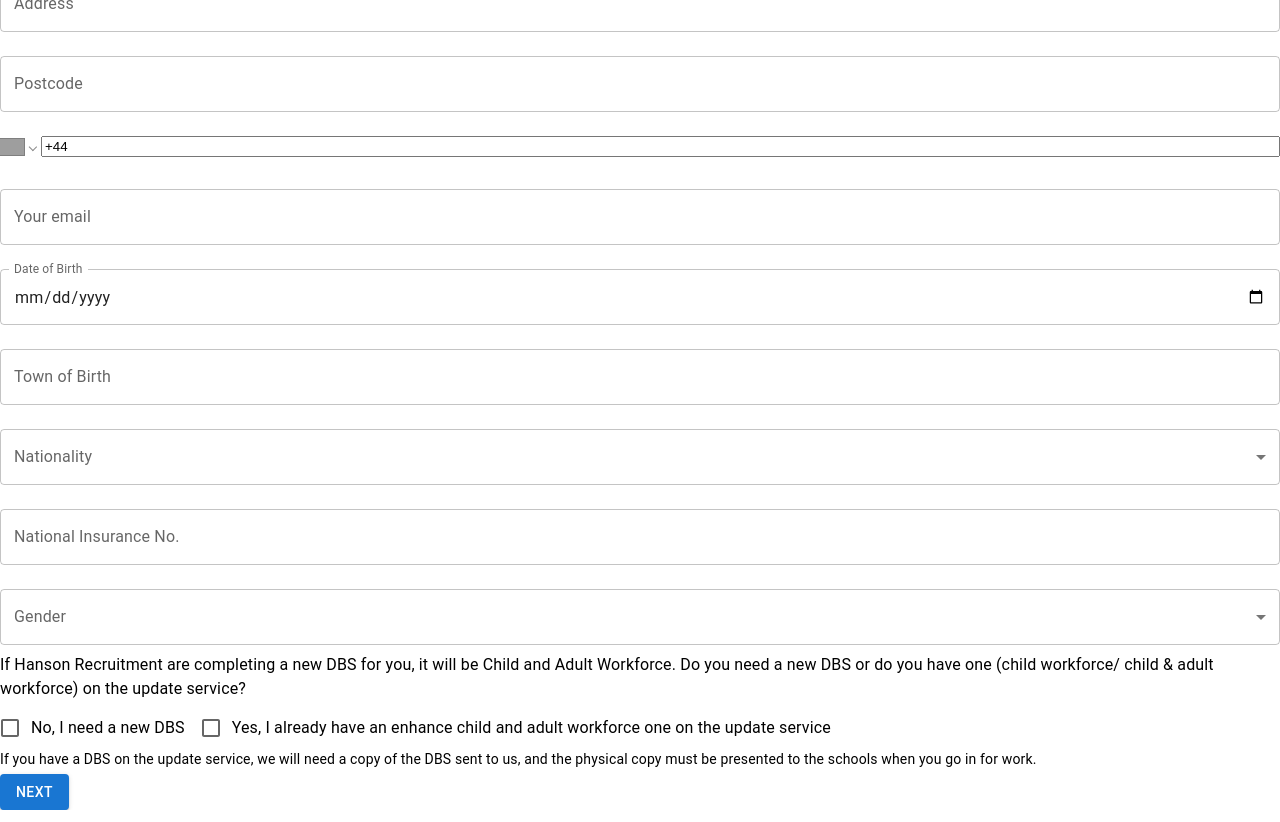
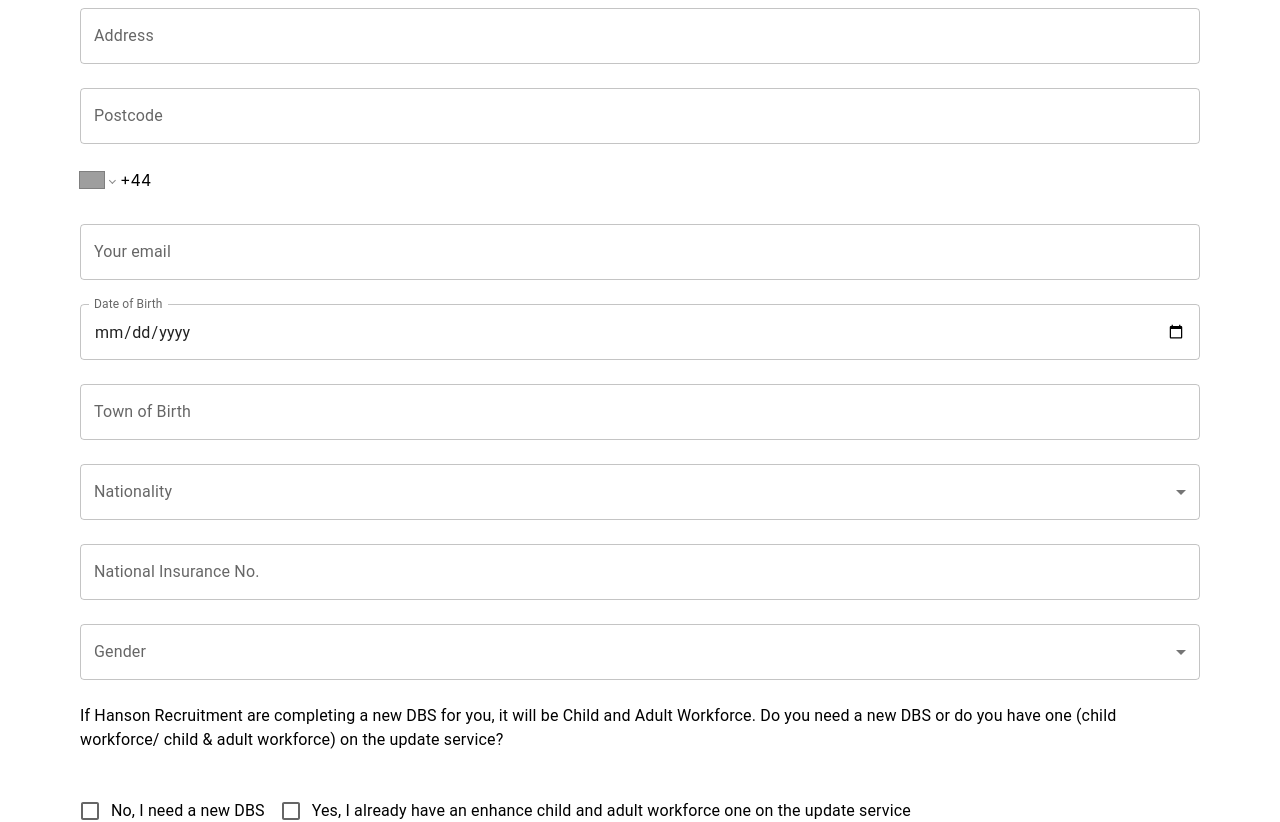
Before and after one commit to KwameO-a/Hanson-Recruitment, a React (Create React App) app in the folder my-app/ta-application-form/: page / in a window 1280 px wide. Shown: the part 560-1382 px from the top of the page. Built offline with nearby package versions, Linux system fonts and the light colour scheme; grey boxes are pictures that could not be loaded.

Commit message:
styling for personal details

```diff
--- a/my-app/ta-application-form/package.json
+++ b/my-app/ta-application-form/package.json
@@ -53,6 +53,7 @@
   },
   "devDependencies": {
     "@types/react-signature-canvas": "^1.0.5",
-    "@types/yup": "^0.32.0"
+    "@types/yup": "^0.32.0",
+    "tailwindcss": "^3.4.1"
   }
 }
--- a/my-app/ta-application-form/src/components/PersonalDetails/PersonalDetailsForm.tsx
+++ b/my-app/ta-application-form/src/components/PersonalDetails/PersonalDetailsForm.tsx
@@ -45,19 +45,23 @@ const PersonalDetails: React.FC<PersonalDetailsProps> = ({ onNext }) => {
 
 
   return (
+
+    <div className="w-[100%] h-full flex overflow-hidden ">
+      <div className="max-w-7xl h-full flex flex-col flex-nowrap content-center items-start justify-center px-20 my-8 ">
         <form>
           <Typography variant="h5" component="h2" gutterBottom style={{ fontWeight: 'bold' }}>
             Personal Details
           </Typography>
 
               {/* Title dropdown */}
-      <TextField select label="Title" value={title} onChange={(e) => setTitle(e.target.value)} fullWidth margin="normal">
+              <TextField select label="Title" value={title} onChange={(e) => setTitle(e.target.value)} fullWidth margin="normal" className="py-2 px-4 w-[100%] outline-none border-[1px] border-black rounded-[5px] ">
                 <MenuItem value="Dr.">Dr.</MenuItem>
                 <MenuItem value="Mr.">Mr.</MenuItem>
                 <MenuItem value="Mrs.">Mrs.</MenuItem>
                 <MenuItem value="Ms.">Ms.</MenuItem>
                 {/* Add more options as needed */}
               </TextField>
+
               {/* Text fields for personal information */}
               <TextField label="Legal First Name" value={firstName} onChange={(e) => setFirstName(e.target.value)} fullWidth margin="normal" />
               <TextField label="Legal Middle Name(s)" value={middleName} onChange={(e) => setMiddleName(e.target.value)} fullWidth margin="normal" />
@@ -79,6 +83,7 @@ const PersonalDetails: React.FC<PersonalDetailsProps> = ({ onNext }) => {
 
               <TextField type="date" label="Date of Birth" value={dateOfBirth} onChange={(e) => setDateOfBirth(e.target.value)} InputLabelProps={{ shrink: true, }} fullWidth margin="normal" />
               <TextField label="Town of Birth" value={townOfBirth} onChange={(e) => setTownOfBirth(e.target.value)} fullWidth margin="normal" />
+
               <TextField
                 select
                 label="Nationality"
@@ -97,12 +102,14 @@ const PersonalDetails: React.FC<PersonalDetailsProps> = ({ onNext }) => {
               <TextField select label="Gender" value={gender} onChange={(e) => setGender(e.target.value)} fullWidth margin="normal">
                 <MenuItem value="Female">Female</MenuItem>
                 <MenuItem value="Male">Male</MenuItem>
+
                 {/* Add more options as needed */}
               </TextField>
-      <Typography variant="body1" gutterBottom>
+
+        <Typography variant="body1" gutterBottom className="py-4">
           If Hanson Recruitment are completing a new DBS for you, it will be Child and Adult Workforce. Do you need a new DBS or do you have one (child workforce/ child & adult workforce) on the update service?
         </Typography>
-      <FormControlLabel
+        <FormControlLabel className="py-4"
           control={
             <Checkbox
               checked={dbsCheck.needNewDBS}
@@ -122,13 +129,16 @@ const PersonalDetails: React.FC<PersonalDetailsProps> = ({ onNext }) => {
           }
           label="Yes, I already have an enhance child and adult workforce one on the update service"
         />
-      <Typography variant="body2" gutterBottom>
+        <Typography variant="body2" gutterBottom className="py-4">
           If you have a DBS on the update service, we will need a copy of the DBS sent to us, and the physical copy must be presented to the schools when you go in for work.
         </Typography>
 
 
-      <Button variant="contained" onClick={onNext}>Next</Button>
+        <Button variant="contained" onClick={onNext} className="my-8">Next</Button>
         </form>
+      </div>
+    </div>
+
   );
 };
 
--- a/my-app/ta-application-form/src/index.css
+++ b/my-app/ta-application-form/src/index.css
@@ -1,3 +1,7 @@
+@tailwind base;
+@tailwind components;
+@tailwind utilities;
+
 body {
   margin: 0;
   font-family: -apple-system, BlinkMacSystemFont, 'Segoe UI', 'Roboto', 'Oxygen',
--- /dev/null
+++ b/my-app/ta-application-form/tailwind.config.js
@@ -0,0 +1,40 @@
+/** @type {import('tailwindcss').Config} */
+module.exports = {
+  purge: ["./src/**/*.{js,jsx,ts,tsx}", "./public/index.html"],
+  darkMode: false, // or 'media' or 'class'
+  theme: {
+    extend: {},
+    screens: {
+      "4xs": "50px",
+      // => @media (min-width: 50px) { ... }
+
+      "3xs": "201px",
+      // => @media (min-width: 200px) { ... }
+
+      "2xs": "300px",
+      // => @media (min-width: 300px) { ... }
+
+      "xs": "500px",
+      // => @media (min-width: 300px) { ... }
+
+      sm: "640px",
+      // => @media (min-width: 640px) { ... }
+
+      md: "768px",
+      // => @media (min-width: 768px) { ... }
+
+      lg: "1024px",
+      // => @media (min-width: 1024px) { ... }
+
+      xl: "1280px",
+      // => @media (min-width: 1280px) { ... }
+
+      "2xl": "1536px",
+      // => @media (min-width: 1536px) { ... }
+    },
+  },
+  variants: {
+    extend: {},
+  },
+  plugins: [],
+}
```
Lines whose indentation alone changed are shown as unchanged.
